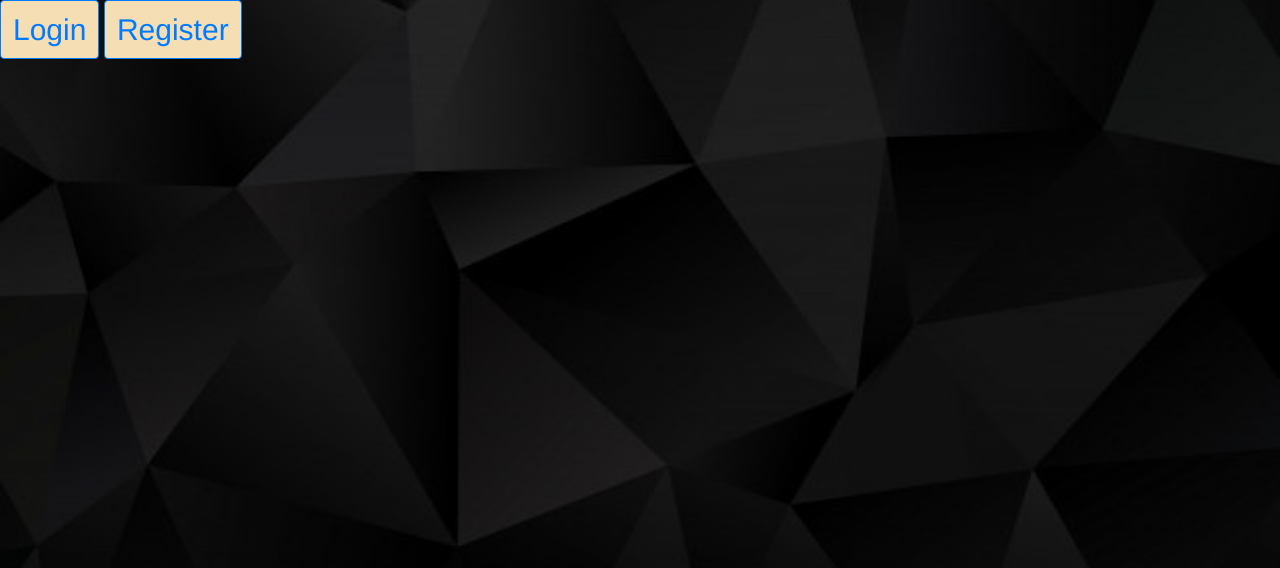
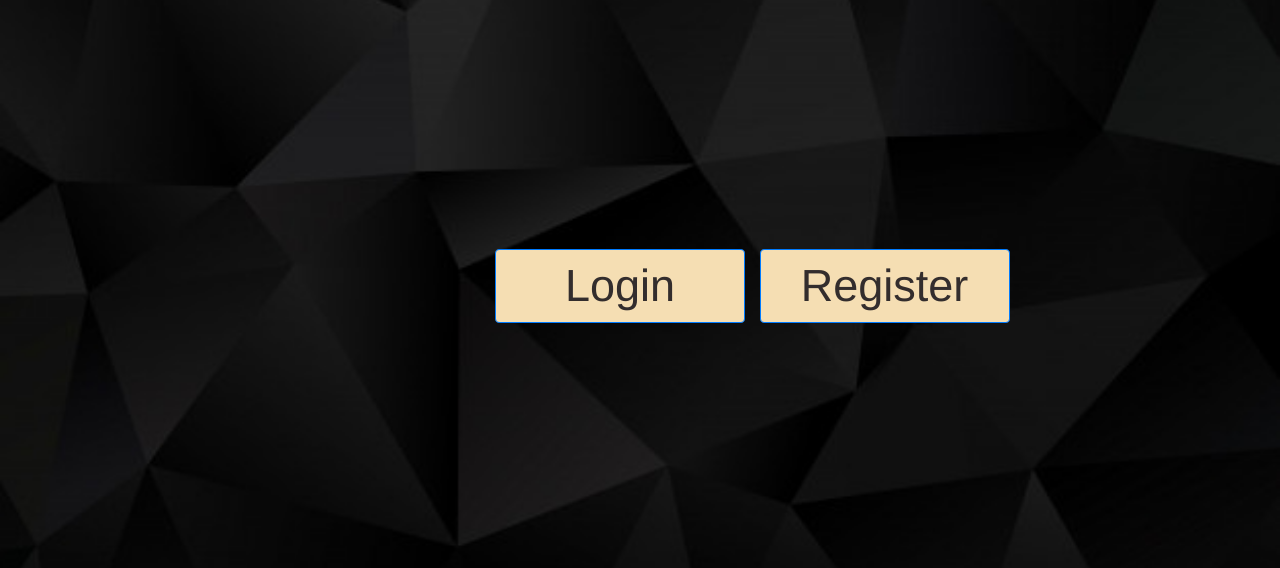
Before and after one commit to kamperemu/text-messaging-app, a Flask app: page / in a window 1280 px wide. Shown: the part 56-624 px from the top of the page. Run offline with Flask 2, Linux system fonts and the light colour scheme.

Commit message:
styled forms and buttons

```diff
--- a/static/style.css
+++ b/static/style.css
@@ -1,4 +1,4 @@
-form{
+.reg_form{
     color: #ffffff;
     font-family: 'Lato', sans-serif;
     font-size: 27px;
@@ -16,9 +16,13 @@ form{
 }
 
 .btn{
-    font-size: 30px;
+    font-size: 45px;
+    padding:2px;
+    margin:5px;
     background-color:wheat;
     font-family: 'Franklin Gothic Medium', 'Arial Narrow', Arial, sans-serif;
+    color:rgb(51, 45, 45);
+    width:250px;
 }
 
 
@@ -37,24 +41,17 @@ body{
     padding-top: 100px;
 }
 
-.home_indivbtns{
-    padding: 30px 90px;
-    color:white;
-    background-color: cornflowerblue;
-    border-radius: 12px;
-    transition-duration: 0.4s;
-    font-size: 25px;
-    display:flex;
-    margin:auto;
-}
-
-
-.home_indivbtns:hover {
-    background-color: #0924b9;
-    color: white;
-  }
 
 
 hr{
     border: 1px solid gray;
 }
+
+.homebtns{
+    position: absolute;
+    z-index: 15;
+    top: 50%;
+    left: 50%;
+    margin: -100px 0 0 -150px;
+    text-align: center;
+}
```
